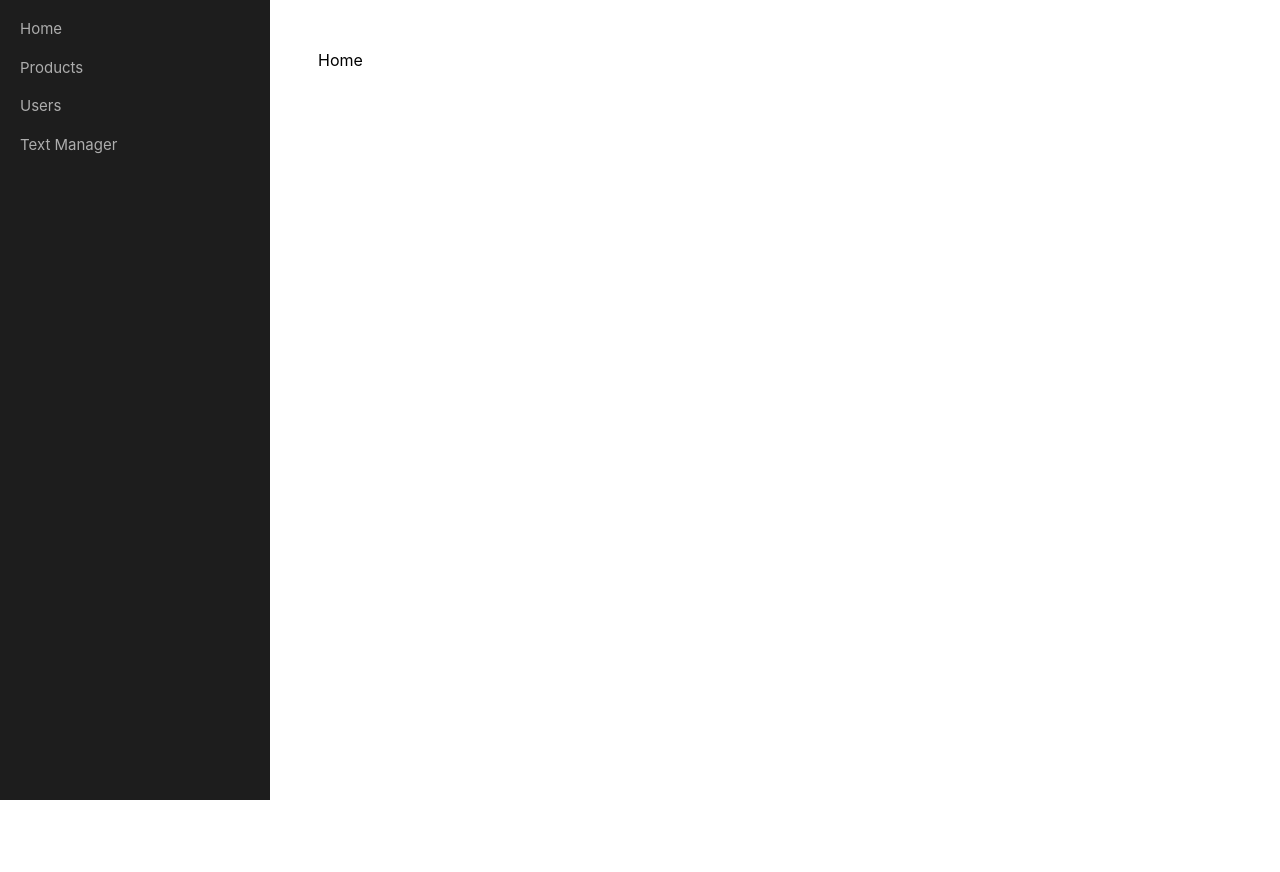
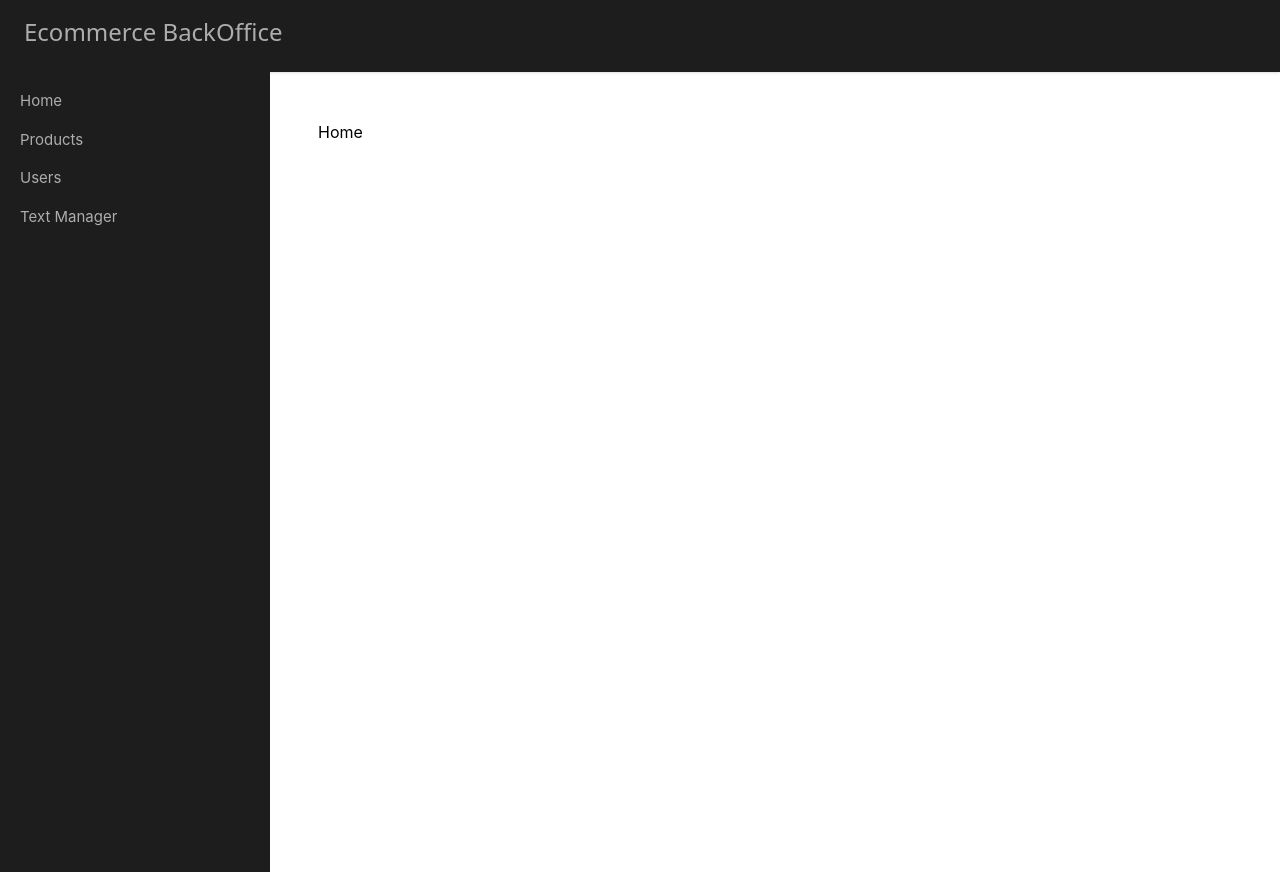
Before and after one commit to dany-mike/react_backoffice_ecommerce, a React (Create React App) app: page / in a window 1280 px wide. Before the commit the page ends 800 px from the top, so only its background shows below. Built offline with nearby package versions, Linux system fonts and the light colour scheme.

Commit message:
feature: add navbar backoffice

```diff
--- a/src/App.js
+++ b/src/App.js
@@ -3,11 +3,13 @@ import Home from "./ui/pages/Home";
 import Products from "./ui/pages/Products";
 import TextManager from "./ui/pages/TextManager";
 import Users from "./ui/pages/Users";
-import Sidebar from "./ui/components/Sidebar";
+import Sidebar from "./ui/components/Sidebar/Sidebar";
+import Navbar from "./ui/components/Navbar/NavBar";
 
 function App() {
   return (
     <BrowserRouter>
+      <Navbar />
       <div className="flex h-screen">
         <Sidebar />
         <div className="content overflow-x-hidden overflow-scroll w-full p-4 lg:p-12">
--- /dev/null
+++ b/src/ui/components/Navbar/NavBar.js
@@ -0,0 +1,17 @@
+import "react-pro-sidebar/dist/css/styles.css";
+import "./Navbar.css";
+
+function Navbar() {
+  // TODO fetch title from API cms module
+  const appTitle = "Ecommerce BackOffice";
+
+  return (
+    <nav class="font-sans py-4 px-6 navbar-background shadow sm:items-baseline w-full">
+      <div class="mb-2 sm:mb-0">
+        <p class="text-2xl no-underline navbar-text">{appTitle}</p>
+      </div>
+    </nav>
+  );
+}
+
+export default Navbar;
--- /dev/null
+++ b/src/ui/components/Navbar/Navbar.css
@@ -0,0 +1,7 @@
+.navbar-background {
+    background-color: #1d1d1d;
+}
+
+.navbar-text {
+    color: #adadad;
+}
```
Also changed, not shown: src/ui/components/Sidebar/Sidebar.css (added), src/ui/components/Sidebar/Sidebar.js (renamed from src/ui/components/Sidebar.js).
